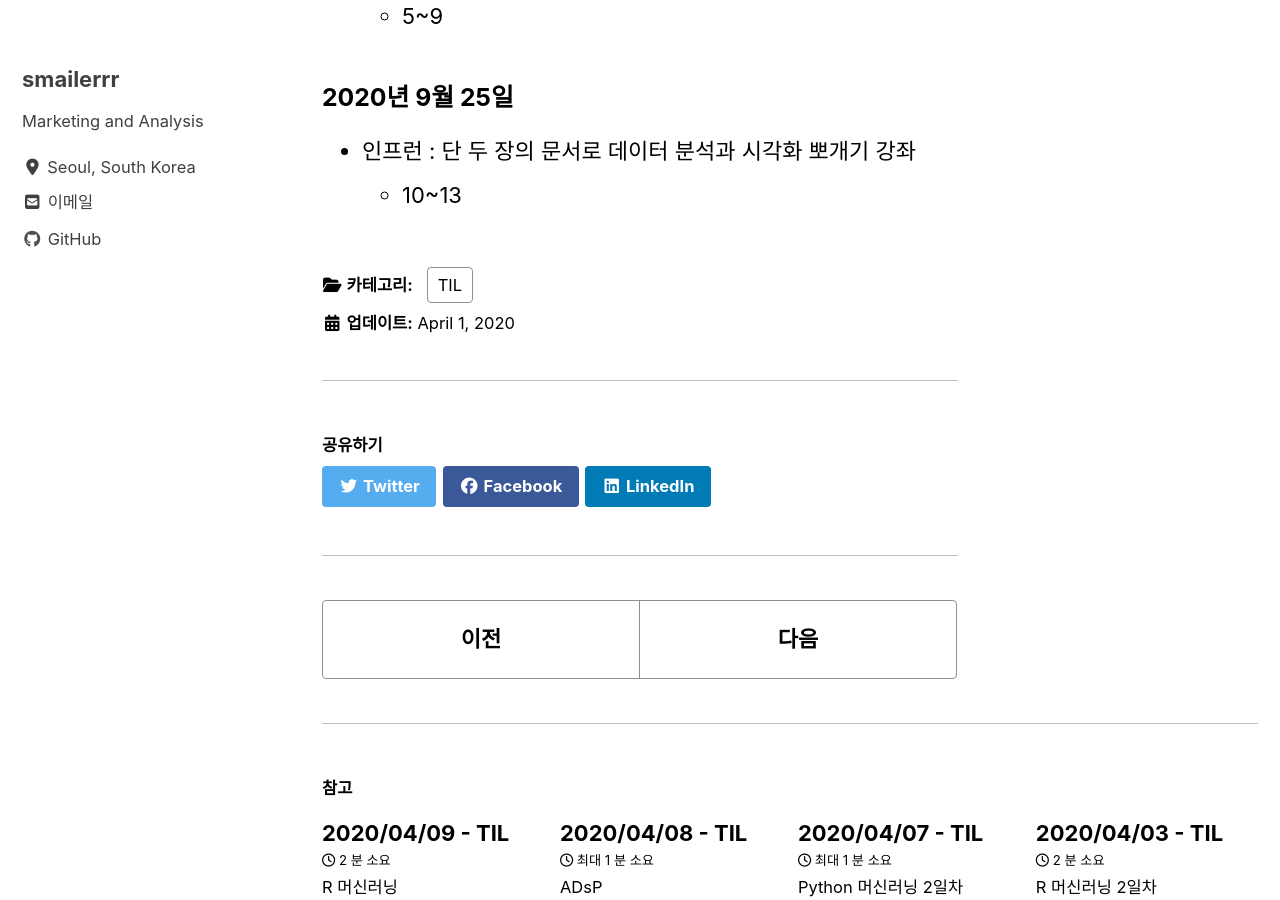
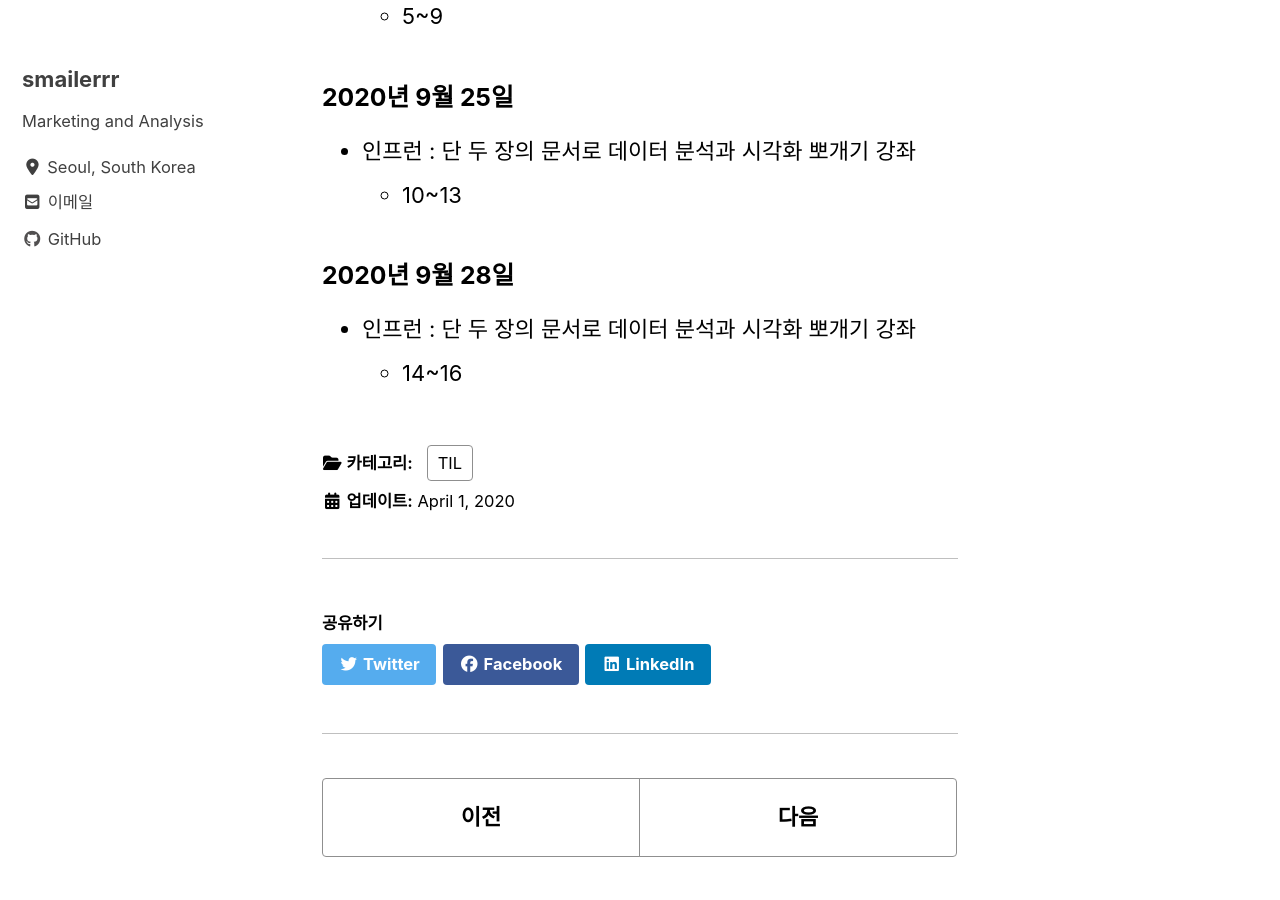
Before and after one commit to smilerrr/smilerrr.github.io, a Jekyll site: the page built from _posts/til/2020-04-01-TIL.md, in a window 1280 px wide and 900 px high, scrolled down 4064 px. Built offline with Jekyll 4.4.1, drawn with Linux system fonts in a browser that asks for light colours; cached includes are drawn as plain includes; nearby versions of some CDN libraries.

Commit message:
Update 2020-04-01-TIL.md

```diff
--- a/_posts/til/2020-04-01-TIL.md
+++ b/_posts/til/2020-04-01-TIL.md
@@ -96,3 +96,7 @@ toc: true
 ### 2020년 9월 25일
 - 인프런 : 단 두 장의 문서로 데이터 분석과 시각화 뽀개기 강좌
     - 10~13
+
+### 2020년 9월 28일
+- 인프런 : 단 두 장의 문서로 데이터 분석과 시각화 뽀개기 강좌
+    - 14~16
```
